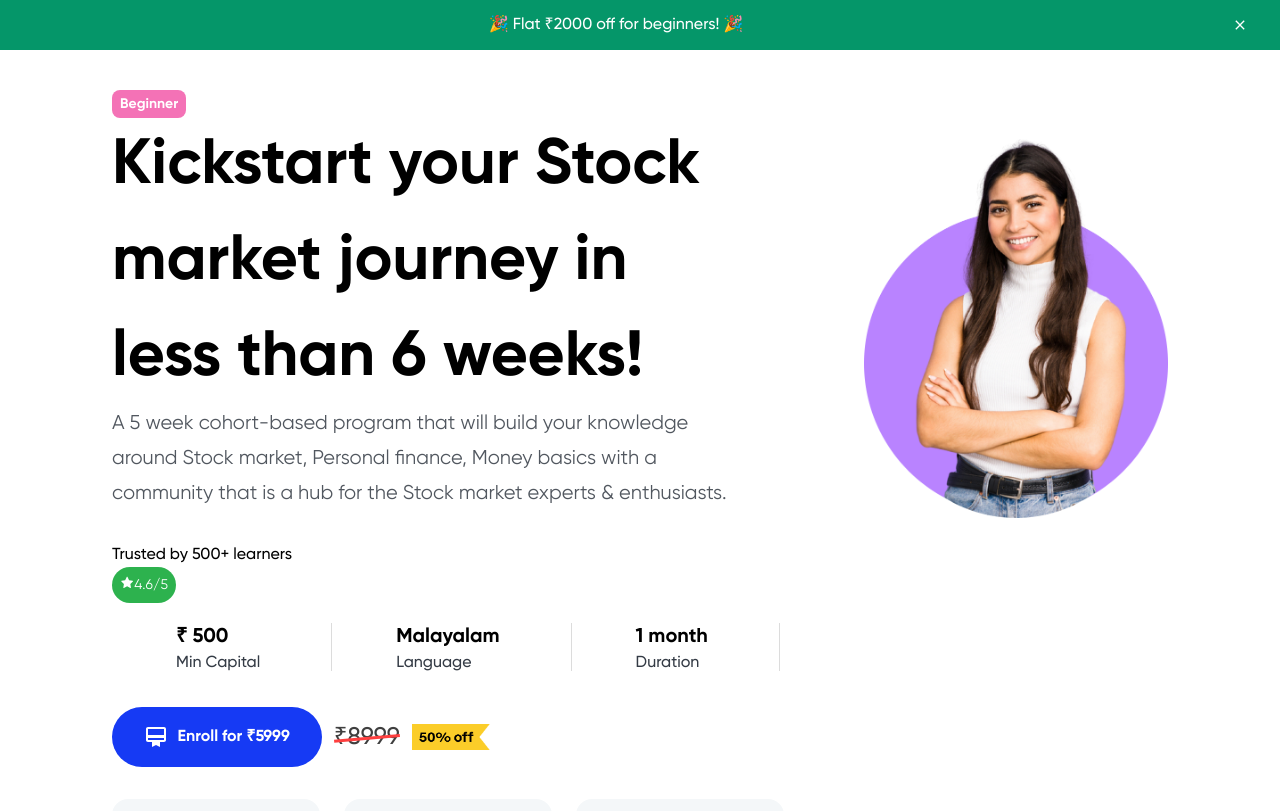
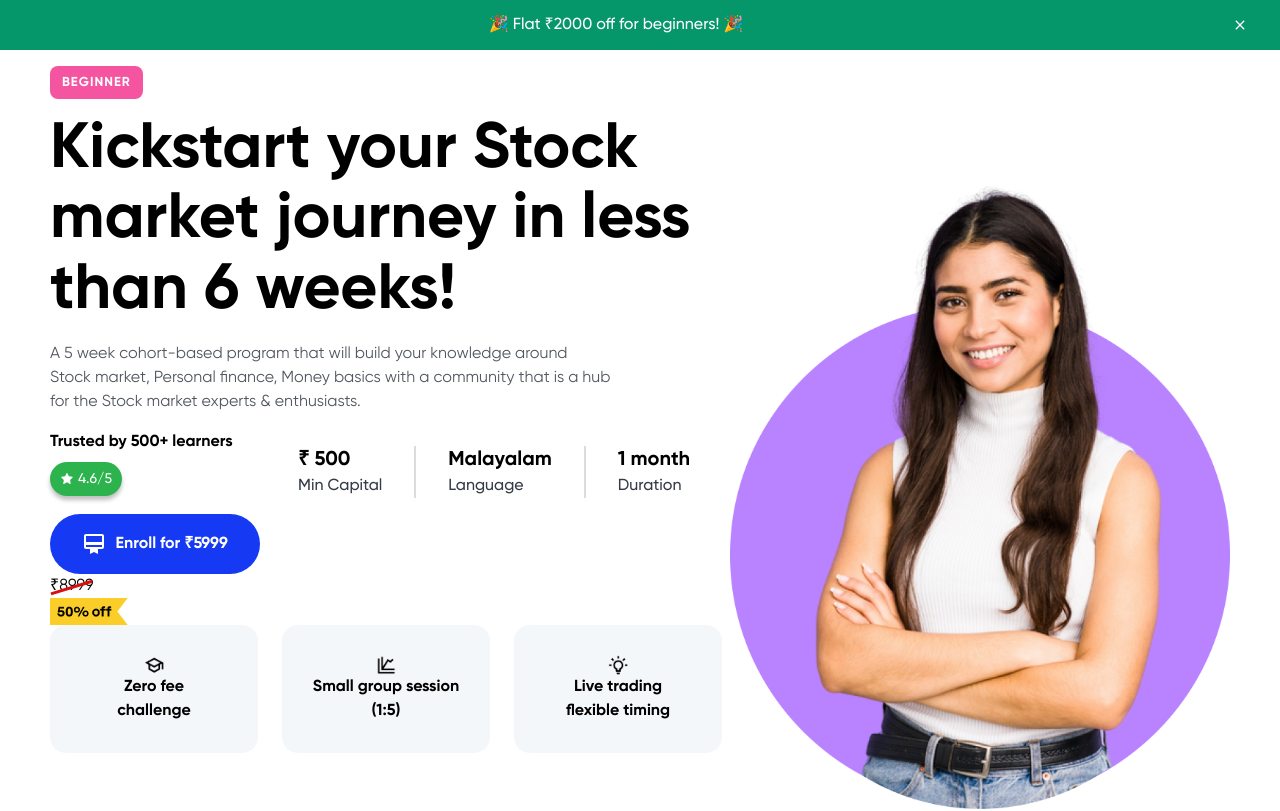
Before and after one commit to emanuelchristo/finquest, a Next.js app: page /course/options in a window 1280 px wide. Shown: the top 811 px of the page. Built offline with nearby package versions, Linux system fonts and the light colour scheme.

Commit message:
cource-page-fixes

```diff
--- a/components/Course/Hero/ButtonAndDiscount.js
+++ b/components/Course/Hero/ButtonAndDiscount.js
@@ -1,14 +1,15 @@
-import React from 'react'
-import Button from '../common/Buttons/Button'
-import styles from "../common/css/CourseFee.module.css";
-import CoursePageData from '../data/CoursePageData'
-import { useRouter } from 'next/router'
+import React from "react";
+import Button from "../common/Buttons/Button";
+import CoursePageData from "../data/CoursePageData";
+import { useRouter } from "next/router";
+import styles from "./hero.module.css";
+
 const ButtonAndDiscount = () => {
   const router = useRouter();
   const { courseid } = router.query;
-  const [data,setdata]=React.useState({});
-  React.useEffect(()=>{
-    switch(courseid){
+  const [data, setdata] = React.useState({});
+  React.useEffect(() => {
+    switch (courseid) {
       case "options":
         setdata(CoursePageData.options);
         break;
@@ -18,24 +19,20 @@ const ButtonAndDiscount = () => {
       case "starter":
         setdata(CoursePageData.starter);
     }
-  },[courseid]);
+  }, [courseid]);
   return (
-    <div>
-    <div className="flex md:flex-col md:justify-center md:items-center space-x-3">
+    <>
+      <div className={styles.buttons_and_discount}>
         <Button
           ButtonText={`Enroll for  ${data["newprice"]}`}
           IconName="card"
           BgColor="buttonblue"
           TextColor="white"
         />
-      <div className="flex flex-col items-center justify-center">
-        <span
-          className={`${styles.strikethrough} opacity-75 font-medium text-2xl`}
-        >
-          {data["oldprice"]}
-        </span>
+        <div>
+          <span className={styles.strikethrough}>{data["oldprice"]}</span>
         </div>
-      <div className="flex flex-col justify-center items-start md:items-center">
+        <div className="">
           <img
             src={data["offerimageurl"]}
             alt=""
@@ -45,8 +42,8 @@ const ButtonAndDiscount = () => {
           />
         </div>
       </div>
-  </div>
-  )
-}
+    </>
+  );
+};
 
-export default ButtonAndDiscount
+export default ButtonAndDiscount;
--- a/components/Course/Hero/DetailsAndReview.js
+++ b/components/Course/Hero/DetailsAndReview.js
@@ -3,13 +3,14 @@ import { AiFillStar } from "react-icons/ai";
 import Detail from "./Detail";
 import Review from "./Review";
 import { useRouter } from "next/router";
+import styles from "./hero.module.css";
 import CoursePageData from "../data/CoursePageData";
 const DetailsAndReview = () => {
   const router = useRouter();
   const { courseid } = router.query;
-  const [data,setdata]=React.useState({});
-  React.useEffect(()=>{
-    switch(courseid){
+  const [data, setdata] = React.useState({});
+  React.useEffect(() => {
+    switch (courseid) {
       case "options":
         setdata(CoursePageData.options);
         break;
@@ -19,17 +20,13 @@ const DetailsAndReview = () => {
       case "starter":
         setdata(CoursePageData.starter);
     }
-  },[courseid]);
+  }, [courseid]);
   return (
     <div>
+      <div className={styles.details_review}>
+        <Review />
 
-      <div className="flex space-x-16 md:grid md:space-x-0 md:space-y-3 xl:flex-wrap xl:space-y-5">
-
-
-      <Review/>
-
-      <div className="flex space-x-16 md:space-x-0 md:space-x-10 md:justify-center">
-
+        <div className={styles.details}>
           {data["details"]?.map((item, index) => {
             return (
               <>
@@ -38,8 +35,9 @@ const DetailsAndReview = () => {
                   heading={item.heading}
                   content={item.content}
                 />
-              {data["details"]- 1 !== index && (
-                <div className="w-2 border-r border-[#DCDCDC] h-12 flex items-center justify-center md:hidden "></div>
+                {data["details"] - 1 !== index && (
+                  <div className={styles.separator}></div>
+                  // <div className="w-2 border-r border-[#DCDCDC] h-12 flex items-center justify-center md:hidden "></div>
                 )}
               </>
             );
--- a/components/Course/Hero/Hero.js
+++ b/components/Course/Hero/Hero.js
@@ -1,18 +1,4 @@
-// import React from 'react'
-// const Hero = () => {
-//   return (<>
-//     <div className="grid grid-cols-3">
-//         <div className='col-span-2'>
-//   <div className="bg-pink-400 text-white flex rounded-lg px-2 py-1 text-sm font-semibold max-w-fit">
-//           BEGINNER
-//         </div>
-
-//         <img src="/images/heroimage.png" alt="" srcset="" />
-//     </div>
-//     <img src="/images/ad.png" alt="hero" className="hero-image" />
-//     </>)
 import React from "react";
-
 import MainContent from "./MainContent";
 import DetailsAndReview from "./DetailsAndReview";
 import ButtonAndDiscount from "./ButtonAndDiscount";
@@ -20,47 +6,39 @@ import Cards from "./Cards";
 import LastDate from "./LastDate";
 import { useRouter } from "next/router";
 import CoursePageData from "../data/CoursePageData";
+import styles from "./hero.module.css";
 
 const Hero = () => {
   const router = useRouter();
   const { courseid } = router.query;
-  const [data,setdata]=React.useState({});
-  React.useEffect(()=>{
-    switch(courseid){
+  const [data, setdata] = React.useState({});
+  React.useEffect(() => {
+    switch (courseid) {
       case "options":
         setdata(CoursePageData.options);
         break;
       case "professional":
         setdata(CoursePageData.professional);
         break;
-       case "starter":
+      case "starter":
         setdata(CoursePageData.starter);
     }
-  },[courseid]);
+  }, [courseid]);
 
   return (
     <>
-      <div className="grid grid-cols-3 margin space-x-12 space-y-10 md:auto-rows-max md:grid-cols-1">
-        <div className="col-span-2 md:row-start-2 md:row-end-3 md:col-span-1 mt-10">
-          <div className="grid grid-row-4 space-y-8">
-            <div>
-            <div className="bg-pink-400 text-white flex rounded-lg px-2 py-1 text-sm font-semibold max-w-fit">
-                {data.toughness}
-              </div>
-            <MainContent/>
-            </div>
-           <DetailsAndReview/>
-            <ButtonAndDiscount/>
-            <div>
-              <Cards/>
-              <LastDate/>
-            </div>
-          </div>
+      <div className={styles.course}>
+        <div className={styles.content}>
+          <div className={styles.toughness}>{data.toughness}</div>
+          <MainContent />
+          <DetailsAndReview />
+          <ButtonAndDiscount />
+          <Cards />
+          <LastDate />
         </div>
-<div className="md:flex md:justify-center md:items-center pt-10">
-
-        <img src="/images/heroimage.png" alt="" width={454} height={579} className="md:h-[234px] md:w-auto " />
-</div>
+        <div className={styles.image}>
+          <img src="/images/heroimage.png" alt="image" />
+        </div>
       </div>
       <img src="/images/ad.png" alt="hero" className="my-10 md:my-0 md:mb-4" />
     </>
--- a/components/Course/Hero/MainContent.js
+++ b/components/Course/Hero/MainContent.js
@@ -1,33 +1,32 @@
-import React from 'react'
-import { useRouter } from 'next/router'
-import CoursePageData from "../data/CoursePageData"
+import React from "react";
+import { useRouter } from "next/router";
+import CoursePageData from "../data/CoursePageData";
+import styles from "./hero.module.css";
+
 const MainContent = () => {
   const router = useRouter();
   const { courseid } = router.query;
-  const [data,setdata]=React.useState({});
-  React.useEffect(()=>{
-    switch(courseid){
+  const [data, setdata] = React.useState({});
+  React.useEffect(() => {
+    switch (courseid) {
       case "options":
         setdata(CoursePageData.options);
         break;
       case "professional":
         setdata(CoursePageData.professional);
         break;
-       case "starter":
+      case "starter":
         setdata(CoursePageData.starter);
     }
-  },[courseid]);
+  }, [courseid]);
   return (
     <>
+      <div className={styles.maincontent}>
+        <h2>{data.title}</h2>
+        <p>{data.description}</p>
+      </div>
+    </>
+  );
+};
 
-    <div className='md:text-center md:flex md:flex-col md:justify-center md:items-center'>
-              <h2 className='md:w-[12ch] w-[15ch] '>{data.title}</h2>
-              <p className='w-[60ch] xl:w-[50ch] lg:[35ch] md:w[25ch] sm:w-[35ch]'>
-                {data.description}
-              </p>
-            </div>
-            </>
-  )
-}
-
-export default MainContent
+export default MainContent;
--- a/components/Course/Hero/Review.js
+++ b/components/Course/Hero/Review.js
@@ -1,34 +1,33 @@
-import React from 'react'
-import { AiFillStar } from 'react-icons/ai'
-import CoursePageData from '../data/CoursePageData';
-import { useRouter } from 'next/router'
+import React from "react";
+import { AiFillStar } from "react-icons/ai";
+import CoursePageData from "../data/CoursePageData";
+import { useRouter } from "next/router";
+import styles from "./hero.module.css";
 const Review = () => {
   const router = useRouter();
   const { courseid } = router.query;
-  const [data,setdata]=React.useState({});
-  React.useEffect(()=>{
-    switch(courseid){
+  const [data, setdata] = React.useState({});
+  React.useEffect(() => {
+    switch (courseid) {
       case "options":
         setdata(CoursePageData.options);
         break;
       case "professional":
         setdata(CoursePageData.professional);
         break;
-       case "starter":
+      case "starter":
         setdata(CoursePageData.starter);
     }
-  },[courseid]);
+  }, [courseid]);
   return (
-    <div className='md:flex md:justify-center md:flex-col md:items-center'>
-          <div className="font-medium text-base whitespace-nowrap">
-            {data.review}
-          </div>
-          <div className="bg-green flex rounded-full w-16 p-2">
-            <AiFillStar color="white" />
-            <div className="text-white text-sm">{data.rating}</div>
-          </div>
-        </div>
-  )
-}
+    <div className={styles.review}>
+      <h3>{data.review}</h3>
+      <div>
+        <AiFillStar color="white" />
+        <span>{data.rating}</span>
+      </div>
+    </div>
+  );
+};
 
-export default Review
+export default Review;
--- /dev/null
+++ b/components/Course/Hero/hero.module.css
@@ -0,0 +1,175 @@
+.course {
+    display: flex;
+    flex-direction: row;
+    justify-content: center;
+    align-items: center;
+    padding: 0px;
+    gap: 8px;
+
+}
+
+.content {
+    display: flex;
+    flex-direction: column;
+
+
+}
+
+.toughness {
+    padding: 10px 12px;
+    background: #F555A0;
+    border-radius: 8px;
+    width: fit-content;
+    font-weight: 600;
+    font-size: 13px;
+    line-height: 100%;
+    text-align: center;
+    text-transform: uppercase;
+    color: #FFFFFF;
+    letter-spacing: 1px;
+    margin: 1rem 0;
+
+}
+
+.image {
+    max-width: 500px;
+}
+
+.maincontent>h2 {
+    width: 40.75rem;
+    font-weight: 600;
+    font-size: 64px;
+    line-height: 110%;
+}
+
+.maincontent>p {
+    width: 35.063rem;
+    font-weight: 400;
+    font-size: 16px;
+    line-height: 150%;
+    margin: 1rem 0;
+
+
+}
+
+.details_review {
+    display: flex;
+    justify-content: space-between;
+    margin: 1rem 0;
+
+}
+
+.details {
+    display: flex;
+    justify-content: center;
+    gap: 2rem;
+}
+
+.separator {
+    display: flex;
+    align-items: center;
+    justify-items: center;
+    justify-content: center;
+}
+
+.separator:nth-child(4),
+.separator:nth-child(2) {
+    border-right: 2px solid #DCDCDC;
+}
+
+.review {
+    display: flex;
+    flex-direction: column;
+    gap: 8px;
+    margin-top: -1rem;
+}
+
+.review>h3 {
+    font-weight: 550;
+    font-size: 1rem;
+    line-height: 150%;
+    text-align: center;
+    color: #000000;
+}
+
+.review>div {
+    display: flex;
+    flex-direction: row;
+    align-items: center;
+    padding: 10px;
+    gap: 4px;
+    width: 72px;
+    height: 34px;
+    background: #2DB34E;
+    box-shadow: 0px 4px 4px rgba(0, 0, 0, 0.25);
+    border-radius: 34px;
+
+}
+
+.review>div>span {
+    font-weight: 500;
+    font-size: 14px;
+    line-height: 100%;
+    text-align: center;
+    color: #FFFFFF;
+}
+/* ButtonAndDiscount */
+.strikethrough {
+    position: relative;
+  }
+
+  .strikethrough:before {
+    position: absolute;
+    content: "";
+    left: 0;
+    top: 50%;
+    right: 0;
+    border-top: 3px solid;
+    border-color: #D90F0F;
+    -webkit-transform: rotate(-17deg);
+    -moz-transform: rotate(-17deg);
+    -ms-transform: rotate(-17deg);
+    -o-transform: rotate(-17deg);
+    transform: rotate(-17deg);
+  }
+
+@media (max-width: 1279px) {}
+
+@media (max-width: 1023px) {
+    .course {
+        flex-direction: column-reverse;
+
+    }
+
+    .details_review {
+        display: flex;
+        flex-direction: column;
+    }
+
+    .review {
+
+        margin: 2rem 0;
+        align-items: center;
+    }
+
+}
+
+@media (max-width: 767px) {
+    .maincontent {
+        text-align: center;
+    }
+
+    .maincontent>h2 {
+        width: 100%;
+        font-weight: 600;
+        font-size: 54px;
+    }
+
+    .maincontent>p {
+        width: 100%;
+        font-size: 14px;
+
+    }
+}
+
+@media (max-width: 639px) {}
--- a/components/Course/common/css/CourseFee.module.css
+++ b/components/Course/common/css/CourseFee.module.css
@@ -1,6 +1,7 @@
 .strikethrough {
   position: relative;
 }
+
 .strikethrough:before {
   position: absolute;
   content: "";
@@ -8,11 +9,10 @@
   top: 50%;
   right: 0;
   border-top: 3px solid;
-    border-color: red;
-
-    -webkit-transform:rotate(-5deg);
-    -moz-transform:rotate(-5deg);
-    -ms-transform:rotate(-5deg);
-    -o-transform:rotate(-5deg);
-    transform:rotate(-5deg);
+  border-color: #D90F0F;
+  -webkit-transform: rotate(-17deg);
+  -moz-transform: rotate(-17deg);
+  -ms-transform: rotate(-17deg);
+  -o-transform: rotate(-17deg);
+  transform: rotate(-17deg);
 }
```
Lines whose indentation alone changed are shown as unchanged.
